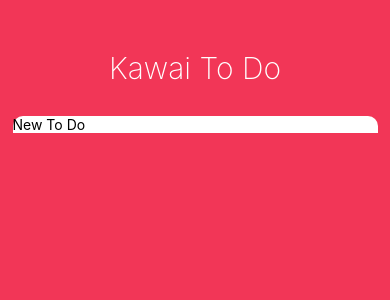
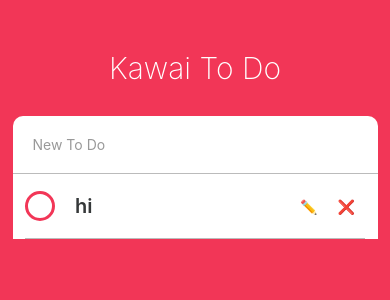
Before and after one commit to Homegirl7417/nativeToDo, a React Native app: screen / in a window 390 px wide. Shown: the top 300 px of the page. Built offline with nearby package versions, Linux system fonts and the light colour scheme.

Commit message:
before: install uuid / add : newToDo, loadToDos, ToDo Template

```diff
--- a/App.js
+++ b/App.js
@@ -1,4 +1,5 @@
 import React from 'react';
+import ToDo from './ToDo';
 import {
   SafeAreaView,
   StyleSheet,
@@ -19,10 +20,18 @@
   DebugInstructions,
   ReloadInstructions,
 } from 'react-native/Libraries/NewAppScreen';
-
 const { height, width } = Dimensions.get("window");
 
 export default class App extends React.Component {
+  state = {
+    newToDo: "",
+    loadedToDos: false,
+  }
+  componentDidMount() {
+    this._loadToDos();
+  }
+  // if (!loadedToDos) return
+  // expo의 AppLoading을 대체할 수 있는 기능이 뭘까
   render() {
     return (
       <View style={styles.container}>
@@ -30,11 +39,61 @@
         <Text style={styles.title}>Kawai To Do</Text>
         <View>
           <View style={styles.card}>
-            <TextInput style={styles.input} placeholder={"New To Do"}/>
+            <TextInput
+              style={styles.input}
+              placeholder={"New To Do"}
+              placeholderTextColor={"#999"}
+              onChange={this._controNewToDo}
+              returnKeyType={"done"}
+              autoCorrect={false} // 자동완성
+              onSubmitEditing={this._addToDo} // 완료 눌렀을 때
+            />
+          <ScrollView contentContainerStyle={styles.toDos}>
+            <ToDo text={"hi"}/>
+          </ScrollView>
           </View>
         </View>
       </View>
     );
+  }
+  _controNewToDo = text => {
+    this.setState({
+      newToDo: text
+    })
+  }
+  _loadToDos = () => {
+    this.setState({
+      loadedToDos: true
+    })
+  }
+  _addToDo = () => {
+    const { newToDo } = this.state;
+    if (newToDo !== "") {
+      this.setState({
+        newToDo: ""
+      });
+      this.setState(prevState => {
+        const ID = uuidv1();
+        const newToDoObject = {
+          [ID] : {
+            id: ID,
+            isCompleted: false,
+            text: newToDo,
+            createdAt: Date.now()
+          }
+        };
+        const newState = {
+          ...prevState,
+          newToDo: "",
+          toDos: {
+            ...prevState.toDos,
+            ...newToDoObject
+          }
+        }
+        return { ...newState };
+      });
+
+    }
   }
 }
 
@@ -71,7 +130,14 @@
       android: {
         elevation : 3 // only android shadow
       }
-    })
-
+    }),
+  },
+  input: {
+    padding: 20,
+    borderBottomColor: "#bbb",
+    borderBottomWidth: 1,
+  },
+  toDos: {
+    alignItems: "center"
   }
 });
--- /dev/null
+++ b/ToDo.js
@@ -0,0 +1,159 @@
+import React, { Component } from 'react';
+import {
+    View,
+    Text,
+    TextInput,
+    TouchableOpacity,
+    StyleSheet,
+    Dimensions
+} from 'react-native';
+
+const { width, height } = Dimensions.get("window");
+
+export default class ToDo extends React.Component {
+    state = {
+        isEditing: false,
+        isCompleted: false,
+        toDoValue: ""
+    }
+
+    render() {
+        const { isCompleted, isEditing, toDoValue } = this.state;
+        const { text } = this.props;
+        return(
+            <View style={styles.container}>
+                <View style={styles.column}>
+                    <TouchableOpacity onPress={this._toggleToDo}>
+                        <View style={[
+                            styles.circle,
+                            isCompleted ? styles.completedCircle : styles.uncompletedCircle
+                        ]}/>
+                    </TouchableOpacity>
+                    {
+                        isEditing ? (
+                            <TextInput
+                                style={[
+                                    styles.text,
+                                    styles.input,
+                                    isCompleted ? styles.completedText : styles.uncompletedText
+                                ]}
+                                value={toDoValue}
+                                multiline={true}
+                                onChange={this._controllInput}
+                                returnKeyType={"done"}
+                                onBlur={this._finishEditing}
+                            />
+                        ) : (
+                            <Text
+                                style={[
+                                    styles.text,
+                                    isCompleted ? styles.completedText : styles.uncompletedText
+                                ]}
+                            >
+                                {text}
+                            </Text>
+                        )
+                    }
+                </View>
+                {isEditing ? (
+                    <View style={styles.actions}>
+                        <TouchableOpacity onPress={this._finishEditing}>
+                            <View style={styles.actionContainer}>
+                                <Text style={styles.actionText}>✅</Text>
+                            </View>
+                        </TouchableOpacity>
+                    </View>
+                ) : (
+                    <View style={styles.actions}>
+                        <TouchableOpacity>
+                            <View style={styles.actionContainer}>
+                                <Text style={styles.actionText} onPress={this._startEdition}>✏️</Text>
+                            </View>
+                        </TouchableOpacity>
+                        <TouchableOpacity>
+                            <View style={styles.actionContainer}>
+                                <Text style={styles.actionText}>❌</Text>
+                            </View>
+                        </TouchableOpacity>
+                    </View>
+                )}
+            </View>
+        );
+    }
+    _toggleToDo = () => {
+        this.setState(prevState => {
+            return ({
+                isCompleted: !prevState.isCompleted
+            });
+        })
+    }
+    _startEdition = () => {
+        const { text } = this.props;
+        this.setState({
+            isEditing: true,
+            toDoValue: text
+        })
+    }
+    _finishEditing = () => {
+        this.setState({
+            isEditing: false
+        })
+    }
+    _controllInput = text => {
+        this.setState({
+            toDoValue: text
+        })
+    }
+}
+
+const styles = StyleSheet.create({
+    container: {
+        width : width - 50,
+        borderBottomColor: "#bbb",
+        borderBottomWidth: StyleSheet.hairlineWidth,
+        flexDirection: "row",
+        alignItems: "center",
+        justifyContent: "space-between"
+    },
+    circle: {
+        width: 30,
+        height: 30,
+        borderRadius: 15,
+        borderWidth: 3,
+        marginRight: 20,
+    },
+    completedCircle: {
+        borderColor: "#bbb",
+    },
+    uncompletedCircle: {
+        borderColor: "#f23657",
+    },
+    text: {
+        fontWeight: "600",
+        fontSize: 20,
+        marginVertical: 20,
+    },
+    completedText: {
+        color: "#bbb",
+        textDecorationLine: "line-through"
+    },
+    uncompletedText: {
+        color: "#353839"
+    },
+    column: {
+        flexDirection: "row",
+        alignItems: "center",
+        width: width / 2,
+    },
+    actions: {
+        flexDirection: "row"
+    },
+    actionContainer: {
+        marginVertical: 10,
+        marginHorizontal: 10
+    },
+    input: {
+        width: width / 2,
+        marginVertical: 15
+    }
+})
```
